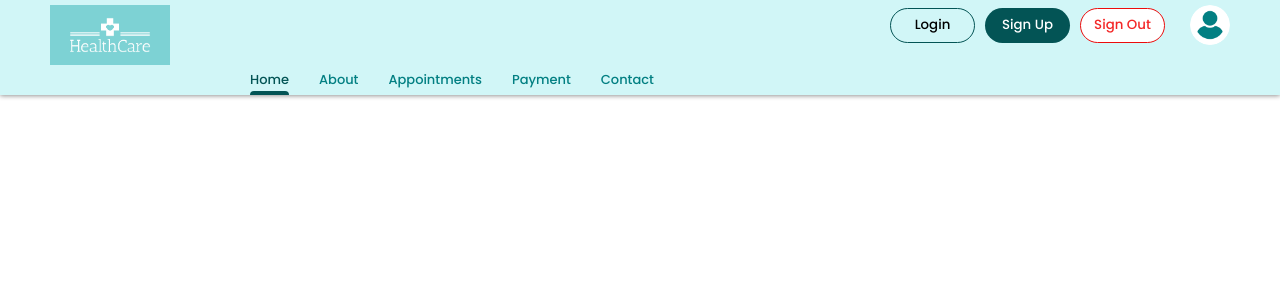
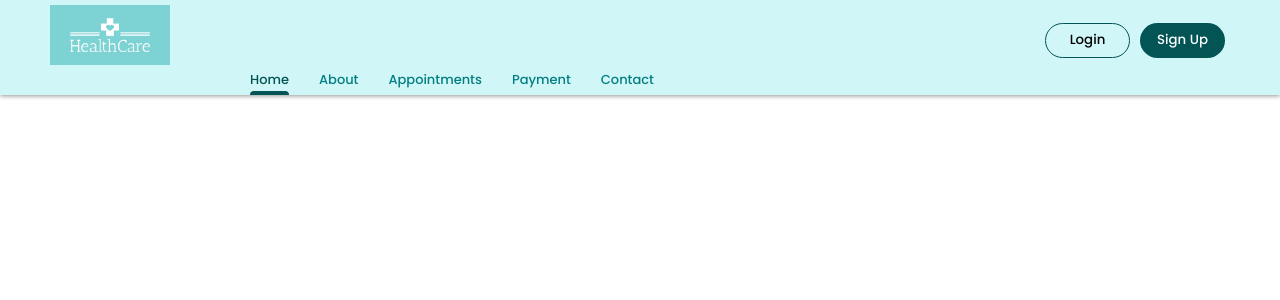
Before and after one commit to ChirathiSomadasa/HealthCare, a React (Create React App) app in the folder client/: page / in a window 1280 px wide. Shown: the top 300 px of the page. Built offline with nearby package versions, Linux system fonts and the light colour scheme.

Commit message:
update header

```diff
--- a/client/src/components/header/Header.js
+++ b/client/src/components/header/Header.js
@@ -1,79 +1,113 @@
-import { useEffect, useState } from 'react'
-import './Header.css';
-import HeaderNavButton from './NavButton';
-import HeaderButton from './HeaderButton';
-import Logo from '../../images/logo.png';
-import ProfileVector from '../../images/user.png';
-import { useLocation, useNavigate } from 'react-router-dom';
+import { useEffect, useState } from "react";
+import "./Header.css";
+import HeaderNavButton from "./NavButton";
+import Logo from "../../images/logo.png";
+import ProfileVector from "../../images/user.png";
+import { useLocation, useNavigate } from "react-router-dom";
+import { useAuthStore } from "../../store/useAuthStore";
+import { USER_ROLES } from "../../constants/roles";
 
 function Header() {
-    const [activePage, setActivePage] = useState(null);
-    var location = useLocation();
-    var navigate = useNavigate();
-    useEffect(function () {
+  const logout = useAuthStore((state) => state.logout);
+  const user = useAuthStore((state) => state.user);
+  const isAuthenticated = useAuthStore((state) => state.isAuthenticated);
+  //
+  const [activePage, setActivePage] = useState(
+    getPageId(useLocation().pathname)
+  ); // Initialize with the correct active page
+  const location = useLocation();
+  const navigate = useNavigate();
+
+  // Update active page when location changes
+  useEffect(() => {
     setActivePage(getPageId(location.pathname));
-    });
-    function navItemClick(id) {
-        navigate(id);
-    }
-    function onSignUpButtonClick() {
-        navigate("/signup"); // This will navigate to the SignUp page when the button is clicked
-    }
-    function onLoginButtonClick() {
-        navigate("/login");// This will navigate to the Login page when the button is clicked
-    }
+  }, [location.pathname]);
 
-    function onSignOutClick() {
-        navigate("/signout");
-    }
-    function onProfileButtonClick() {
-        navigate("/profile");
-    }
+  const handleNavigation = (path) => navigate(path);
+
+  const navigationButtons = [
+    { id: "", name: "Home" },
+    { id: "about", name: "About" },
+    { id: "appointments", name: "Appointments" },
+    { id: "payment", name: "Payment" },
+    { id: "contact", name: "Contact" },
+    { id: "patientList", name: "Patient List" },
+  ];
+
+  const handleLogout = () => {
+    logout();
+    navigate("/login");
+  };
+
   return (
     <div className="header">
       <div className="header-top">
-            <div className="logo">
-                    <img src={Logo} />
+        <div className="logo" onClick={() => handleNavigation("/")}>
+          <img src={Logo} alt="Logo" />
         </div>
-                <div className="header-right">
+        <div
+          className="header-right"
+          style={{
+            marginTop: "30px",
+          }}
+        >
+          {!isAuthenticated && (
             <>
-                        <div className='div-btn' id="login" onClick={onLoginButtonClick}>
-                            <button className='signin-button'>Login</button>
+              <div
+                className="div-btn"
+                onClick={() => handleNavigation("/login")}
+              >
+                <button className="signin-button">Login</button>
               </div>
-                        <div className='div-btn' id="signup" onClick={onSignUpButtonClick}>
-                            <button className='signup-button'>Sign Up</button>
+              <div
+                className="div-btn"
+                onClick={() => handleNavigation("/signup")}
+              >
+                <button className="signup-button">Sign Up</button>
               </div>
             </>
+          )}
+
+          {isAuthenticated && (
             <>
-                        <div className='div-btn' id="signout" onClick={onSignOutClick}>
-                            <button className='signout-button'>Sign Out</button>
+              <div className="div-btn" onClick={handleLogout}>
+                <button className="signout-button">Sign Out</button>
               </div>
-
-                        <div className="profile" onClick={onProfileButtonClick}>
+              <div
+                className="profile"
+                onClick={() => handleNavigation("/profile")}
+              >
                 <div className="profile-picture">
-                                <img src={ProfileVector} />
+                  <img src={ProfileVector} alt="Profile" />
                 </div>
+                {/* role */}
+                <div>{user?.role}</div>
               </div>
             </>
+          )}
         </div>
       </div>
       <div className="header-nav">
-                <HeaderNavButton id="" activeId={activePage} name="Home" onClick={(id) => { navItemClick(id) }} />
-                <HeaderNavButton id="about" activeId={activePage} name="About" onClick={(id) => { navItemClick(id) }} />
-                <HeaderNavButton id="appointments" activeId={activePage} name="Appointments" onClick={(id) => { navItemClick(id) }} />
-                <HeaderNavButton id="payment" activeId={activePage} name=" Payment" onClick={(id) => { navItemClick(id) }} />
-                <HeaderNavButton id="contact" activeId={activePage} name="Contact" onClick={(id) => { navItemClick(id) }} />
+        {navigationButtons.map((button) =>
+          user?.role === USER_ROLES.PATIENT &&
+          button.id === "patientList" ? null : !isAuthenticated &&
+            button.id === "patientList" ? null : (
+            <HeaderNavButton
+              key={button.id}
+              id={button.id}
+              activeId={activePage}
+              name={button.name}
+              onClick={handleNavigation}
+            />
+          )
+        )}
       </div>
     </div>
   );
 }
+
 function getPageId(path) {
-    path = path.substring(1, path.length);
-    const firstIndex = path.indexOf("/");
-    if (firstIndex == -1) {
-        return path;
-    } else {
-        return path.substring(0, firstIndex);
+  return path.split("/")[1] || ""; // Simplified path extraction logic
 }
-}
+
 export default Header;
--- /dev/null
+++ b/client/src/constants/roles.js
@@ -0,0 +1,5 @@
+export const USER_ROLES = {
+  PATIENT: "PATIENT",
+  STAFF: "STAFF",
+  DOCTOR: "DOCTOR",
+};
--- /dev/null
+++ b/client/src/store/useAuthStore.js
@@ -0,0 +1,38 @@
+import { create } from "zustand";
+import { devtools, persist } from "zustand/middleware";
+
+const initialState = {
+  isAuthenticated: false,
+  user: null,
+  token: null,
+};
+
+const store = (set) => ({
+  ...initialState,
+  login: (user, token) => {
+    set({
+      isAuthenticated: true,
+      user,
+      token,
+    });
+  },
+  logout: () => {
+    set({
+      isAuthenticated: false,
+      user: null,
+      token: null,
+    });
+  },
+  updateUser: (data) => {
+    set((state) => ({
+      user: {
+        ...state.user,
+        ...data,
+      },
+    }));
+  },
+});
+
+export const useAuthStore = create(
+  devtools(persist(store, { name: "authStore" }), "authStore")
+);
```
Also changed, not shown: client/src/store/useUserStore.js (added, +20 -0 lines). Lines whose indentation alone changed are shown as unchanged.
